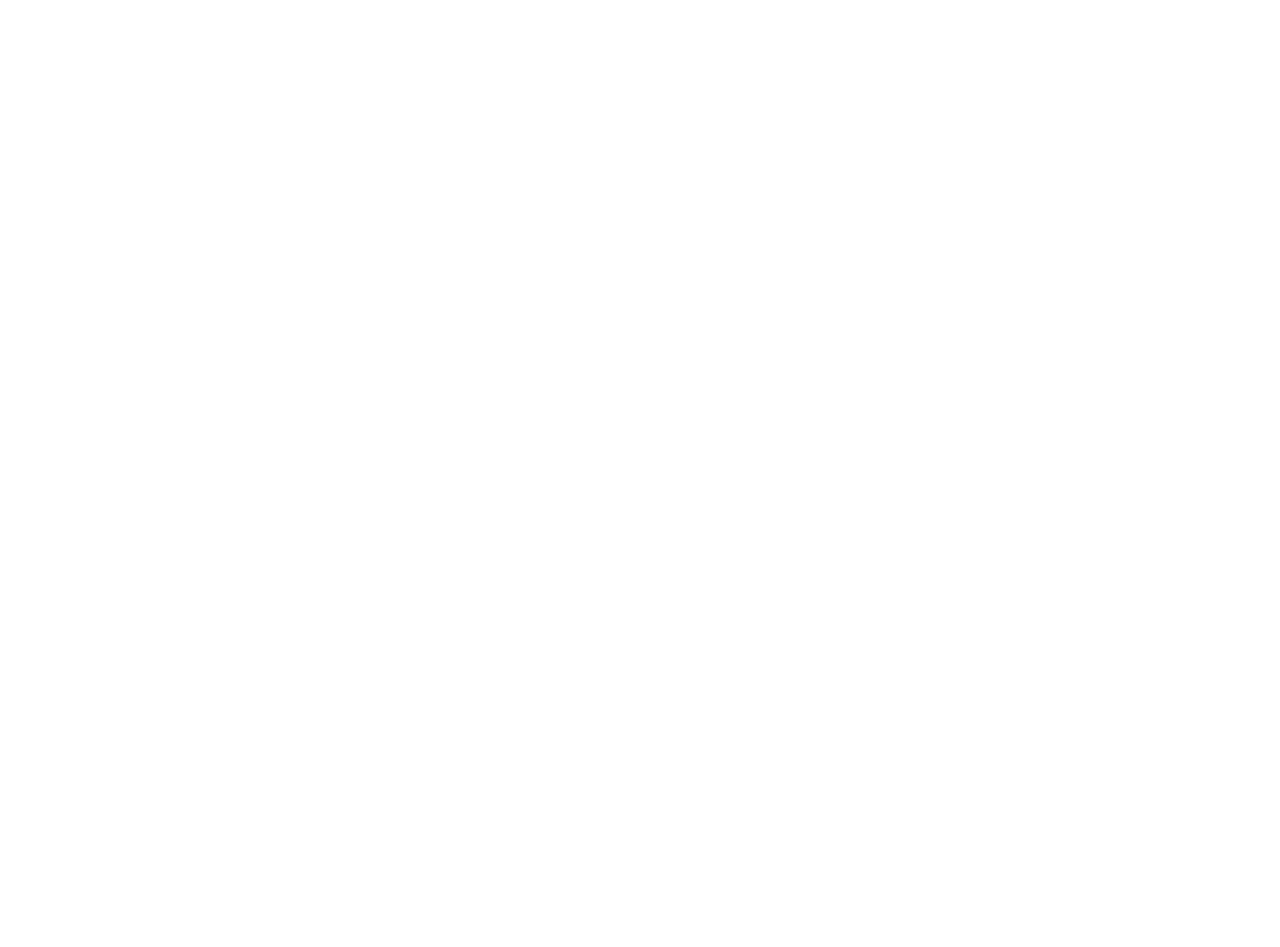
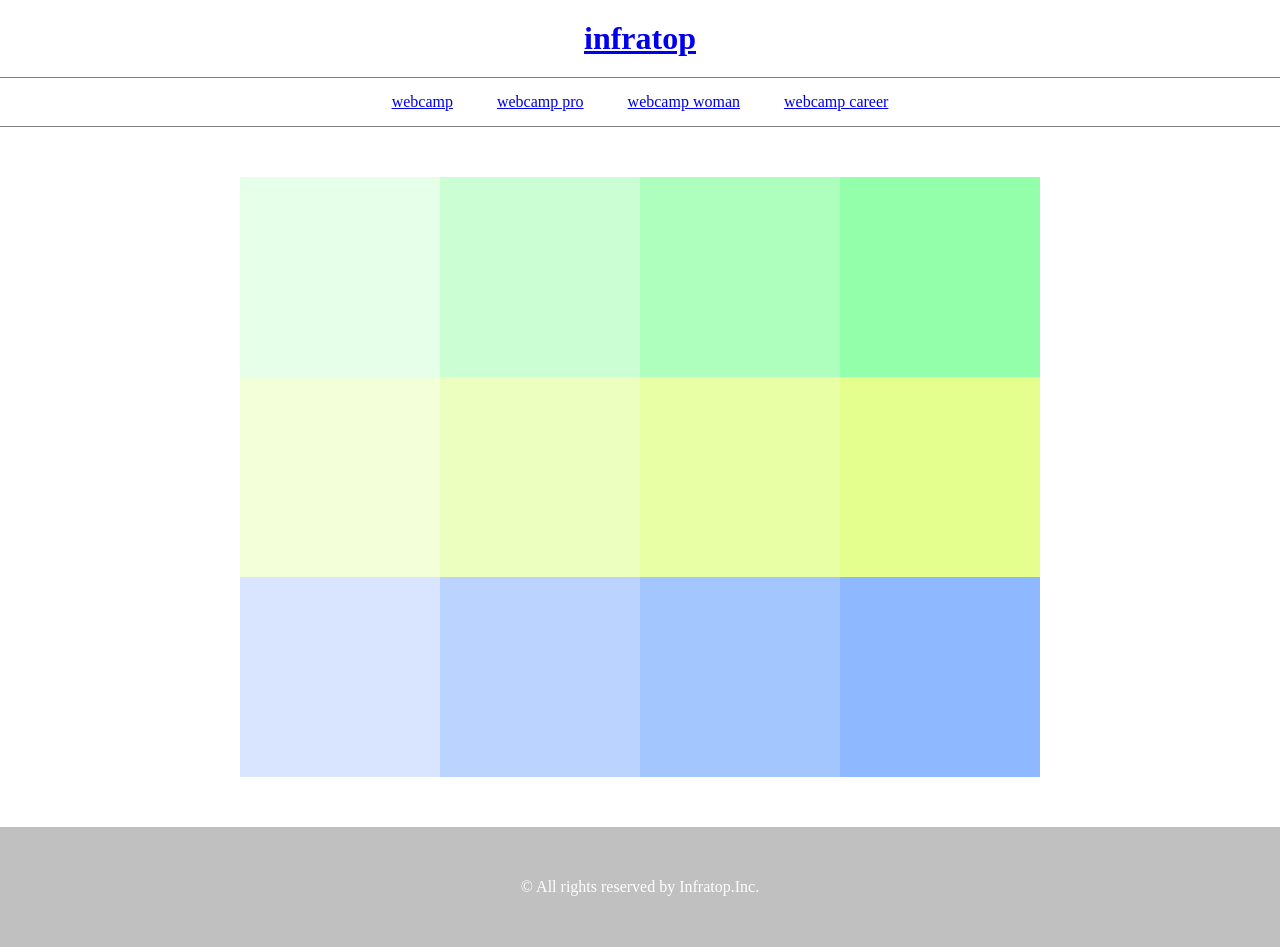
Before and after one commit to Mori116/Chapter1-5, a plain HTML site: page index.html in a window 1280 px wide. Before the commit the page ends 800 px from the top, so only its background shows below. Drawn offline with Linux system fonts and the light colour scheme.

Commit message:
[Finish]1-5

```diff
--- a/index.html
+++ b/index.html
@@ -4,7 +4,50 @@
     <meta charset="UTF-8">
     <link rel="stylesheet" href="style.css">
     <title>5章演習問題</title>
-  </head
-  >
-  <body></body>
+  </head>
+
+  <body>
+    <header>
+      <h1>
+      <a href="index.html">infratop</a>
+      </h1>
+    </header>
+
+    <nav>
+      <ul class="nav-list">
+        <li class="list-item">
+          <a href=index.html>webcamp</a>
+        </li>
+        <li class="list-item">
+          <a href=index.html>webcamp pro</a>
+        </li>
+        <li class="list-item">
+          <a href=index.html>webcamp woman</a>
+        </li>
+        <li class="list-item">
+          <a href=index.html>webcamp career</a>
+        </li>
+      </ul>
+    </nav>
+
+    <div class="boxes">
+      <div class="box1"></div>
+      <div class="box2"></div>
+      <div class="box3"></div>
+      <div class="box4"></div>
+      <div class="box5"></div>
+      <div class="box6"></div>
+      <div class="box7"></div>
+      <div class="box8"></div>
+      <div class="box9"></div>
+      <div class="box10"></div>
+      <div class="box11"></div>
+      <div class="box12"></div>
+    </div>
+
+  <footer>
+    <p class="footer-text">© All rights reserved by Infratop.Inc.</p>
+  </footer>
+
+  </body>
 </html>
--- a/style.css
+++ b/style.css
@@ -3,3 +3,114 @@
   padding: 0;
   box-sizing: border-box;
 }
+
+header {
+  width: 100%;
+  padding: 20px 0;
+  text-align: center;
+}
+
+.nav-list {
+  text-align: center;
+  padding: 15px 0;
+  margin: 0 auto;
+  border-top: solid 1px #808080;
+  border-bottom: solid 1px #808080;
+}
+
+.list-item {
+  list-style: none;
+  display: inline-block;
+  margin: 0 20px;
+}
+
+.boxes {
+  width: 800px;
+  margin: 50px auto;
+  display: flex;
+  flex-wrap: wrap;
+}
+
+.box1 {
+  width: 200px;
+  height: 200px;
+  background-color: #e6ffe9;
+}
+
+.box2 {
+  width: 200px;
+  height: 200px;
+  background-color: #cbffd3;
+}
+
+.box3 {
+  width: 200px;
+  height: 200px;
+  background-color: #aeffbd;
+}
+
+.box4 {
+  width: 200px;
+  height: 200px;
+  background-color: #93ffab;
+}
+
+.box5 {
+  width: 200px;
+  height: 200px;
+  background-color: #f3ffd8;
+}
+
+.box6 {
+  width: 200px;
+  height: 200px;
+  background-color: #edffbe;
+}
+
+.box7 {
+  width: 200px;
+  height: 200px;
+  background-color: #e9ffa5;
+}
+
+.box8 {
+  width: 200px;
+  height: 200px;
+  background-color: #e4ff8d;
+}
+
+.box9 {
+  width: 200px;
+  height: 200px;
+  background-color: #d9e5ff;
+}
+
+.box10 {
+  width: 200px;
+  height: 200px;
+  background-color: #bad3ff;
+}
+
+.box11 {
+  width: 200px;
+  height: 200px;
+  background-color: #a4c6ff;
+}
+
+.box12 {
+  width: 200px;
+  height: 200px;
+  background-color: #8eb8ff;
+}
+
+footer {
+  width: 100%;
+  height: 120px;
+  text-align: center;
+  line-height: 120px;
+  background-color: #c0c0c0;
+}
+
+.footer-text {
+  color: #fff;
+}
```
